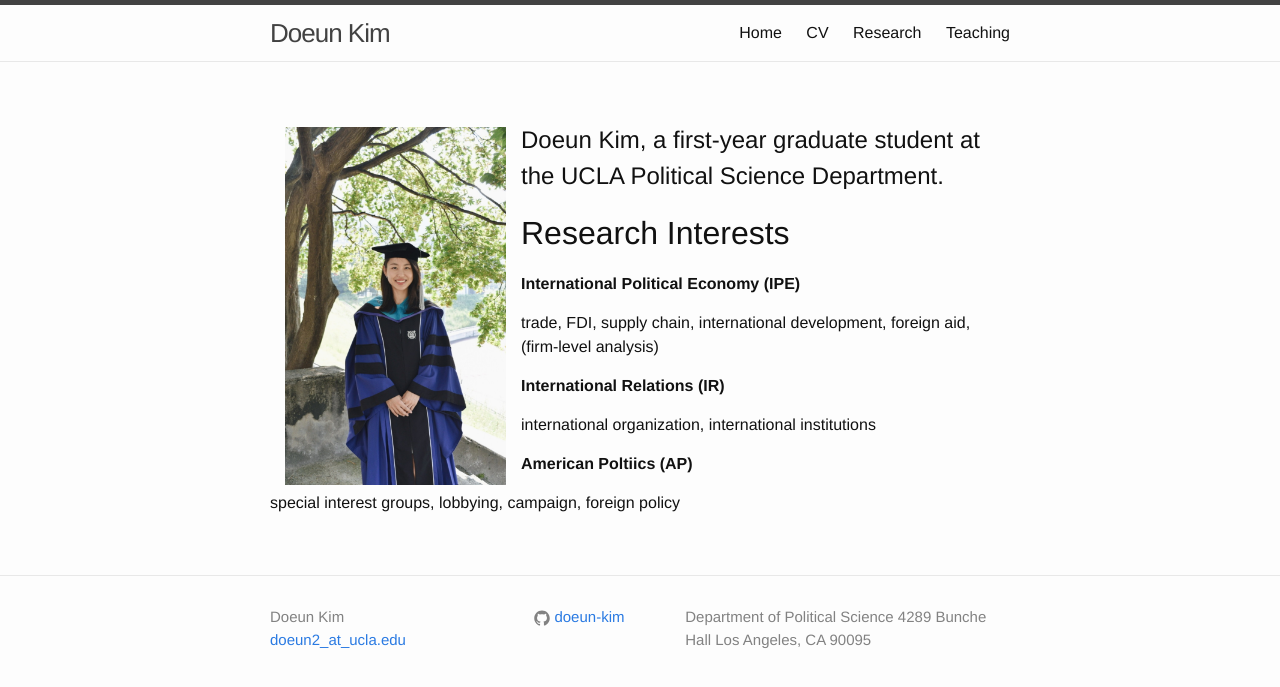
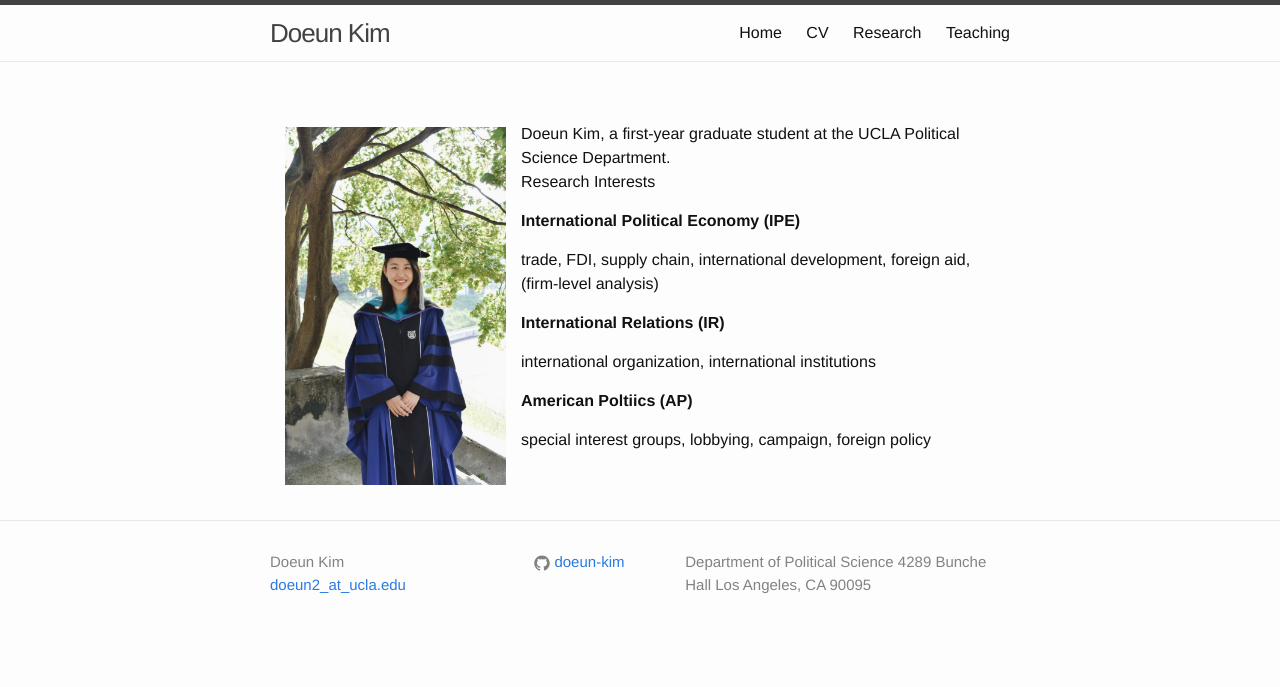
Before and after one commit to soonhong-cho/soonhong-cho.github.io, a Jekyll site: the page index.html, which Jekyll copies as it is, in a window 1280 px wide. Shown: the top 687 px of the page. Built offline with Jekyll 4.4.1, drawn with Linux system fonts in a browser that asks for light colours.

```diff
--- a/index.html
+++ b/index.html
@@ -75,10 +75,10 @@
   width="221" height="358"/>
 </section>
 
-<h1>Doeun Kim, a first-year graduate student at the UCLA Political Science Department.</h1>
+Doeun Kim, a first-year graduate student at the UCLA Political Science Department.
 
 
-<h2 id="research-interests">Research Interests</h2>
+<p>Research Interests</p>
 
 <p><strong>International Political Economy (IPE)</strong></p>
 
```
